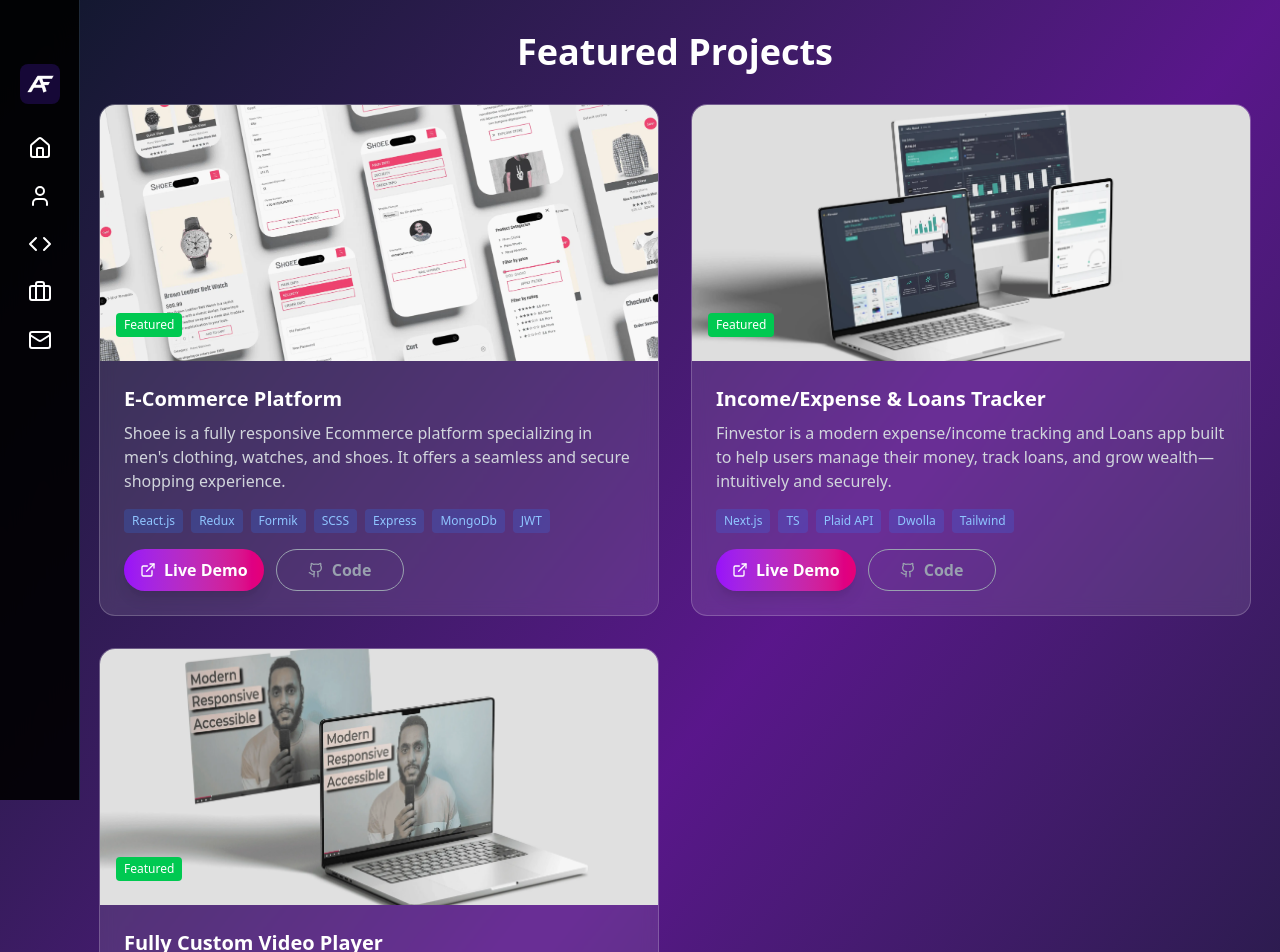
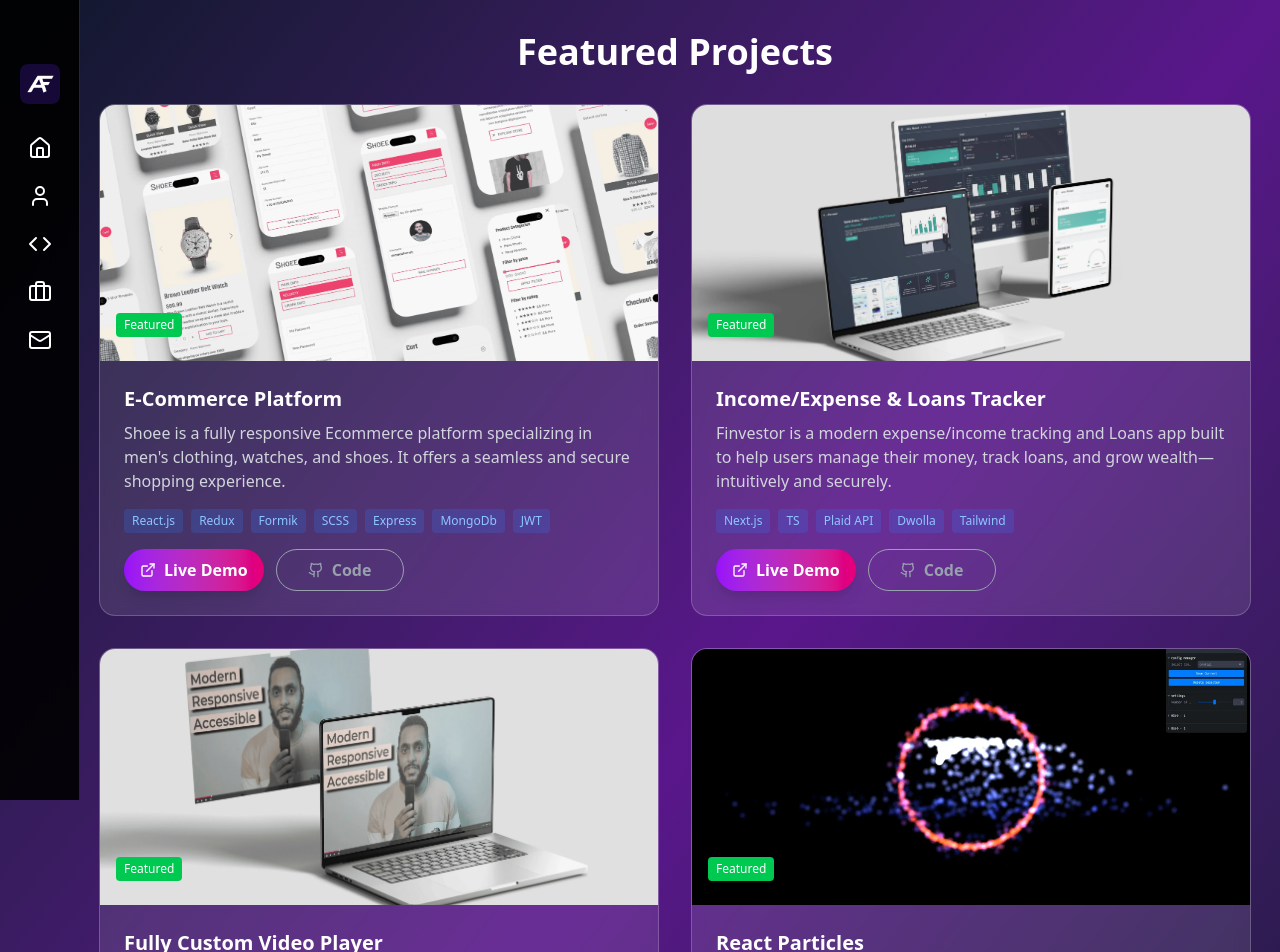
Before and after one commit to ahmed-alfarouq/portfolio, a React (Vite) app: page /projects in a window 1280 px wide. Shown: the top 952 px of the page. Built offline with nearby package versions, Linux system fonts and the light colour scheme; no server answers.

Commit message:
update particles project's img and set it as featured

```diff
--- a/src/constants/index.ts
+++ b/src/constants/index.ts
@@ -296,11 +296,11 @@ export const projects = [
     title: "React Particles",
     description:
       "Built a dynamic particle animation web app using Proton.js for real-time particle effects and Leva for an interactive UI control panel. The app allows users to customize blob shapes, behaviors, and configurations in real time, with persistent storage via localStorage.",
-    image: "/images/projects/sonar.webp",
+    image: "/images/projects/particles.webp",
     technologies: ["React.js", "Proton.js", "Leva"],
     liveUrl: "https://particles-game-lilac.vercel.app/",
     githubUrl: "",
-    featured: false,
+    featured: true,
     stats: { stars: 0, forks: 0, views: 0 },
   },
 ];
```
Also changed, not shown: public/images/projects/particles.webp (added).
